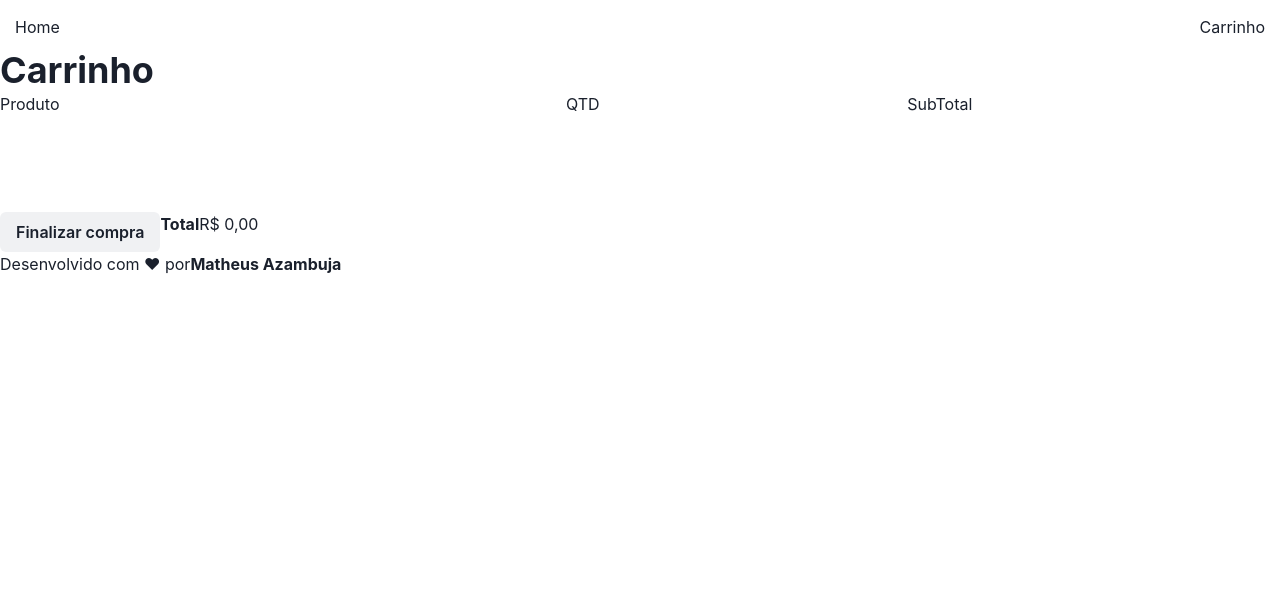
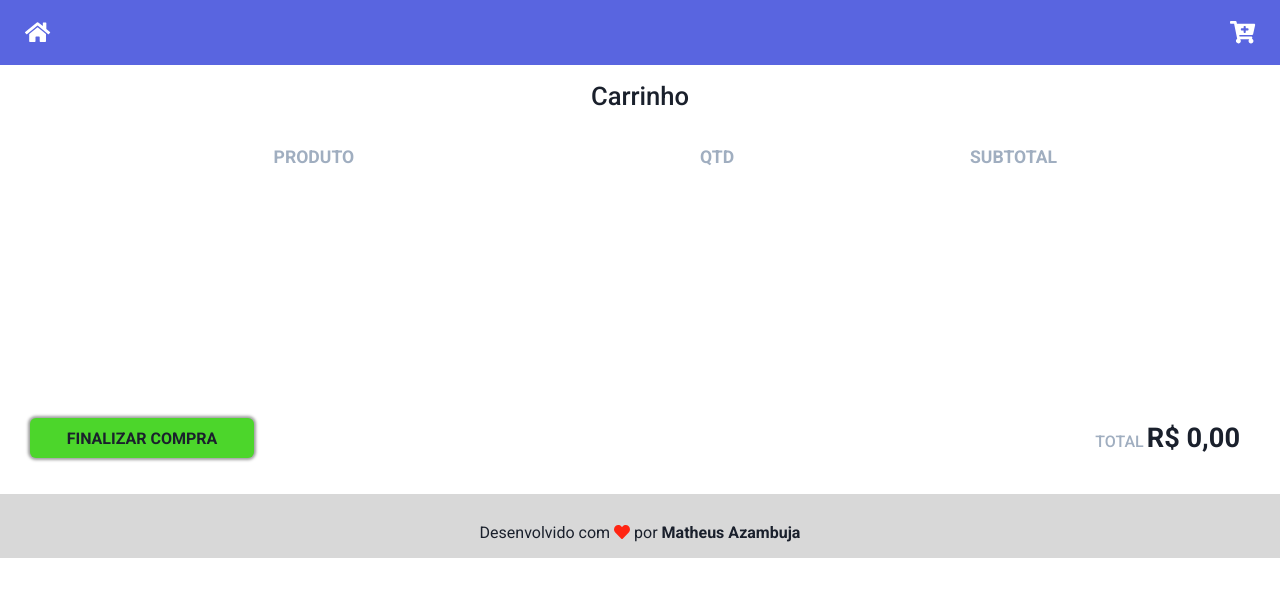
Before and after one commit to matheusazambuja/shopping-cart, a Next.js app: page /cart in a window 1280 px wide. Shown: the top 596 px of the page. Built offline with nearby package versions, Linux system fonts and the light colour scheme.

Commit message:
Add style in project. Changed layout ✔️

```diff
--- a/package.json
+++ b/package.json
@@ -9,6 +9,11 @@
     "server": "json-server server.json -p 3333"
   },
   "dependencies": {
+    "@babel/core": "^7.13.14",
+    "@fortawesome/fontawesome-svg-core": "^1.2.35",
+    "@fortawesome/free-regular-svg-icons": "^5.15.3",
+    "@fortawesome/free-solid-svg-icons": "^5.15.3",
+    "@fortawesome/react-fontawesome": "^0.1.14",
     "axios": "^0.21.1",
     "next": "10.1.3",
     "react": "17.0.2",
--- a/src/components/Footer.tsx
+++ b/src/components/Footer.tsx
@@ -1,16 +1,24 @@
-import { Box, Text } from "@chakra-ui/layout";
+import { Box, Flex, Text } from "@chakra-ui/layout";
+import { FontAwesomeIcon } from "@fortawesome/react-fontawesome";
 
 
 export function Footer() {
   return (
-    <Box as='footer' gridArea='header'
+    <Flex as='footer' gridArea='header'
+      justifyContent='center'
+      width='100%'
+      padding='1.7rem 0rem 0.8rem 0rem'
+
+      background='gray.300'
     >
       <Text as='span'>
-        Desenvolvido com ❤ por
+        Desenvolvido com <FontAwesomeIcon icon='heart' color='#FF2513'/> por
       </Text>
-      <Text as='strong'>
+      <Text as='strong'
+        marginLeft='4px'
+      >
         Matheus Azambuja
       </Text>
-    </Box>
+    </Flex>
   )
 }
--- a/src/components/Header.tsx
+++ b/src/components/Header.tsx
@@ -1,4 +1,5 @@
 import { Box, Flex, Link } from "@chakra-ui/layout";
+import { FontAwesomeIcon } from "@fortawesome/react-fontawesome";
 
 
 export function Header() {
@@ -8,13 +9,21 @@ export function Header() {
       alignItems='center'
       justifyContent='space-between'
 
-      margin='15px 15px 10px 15px'
+      width='100%'
+
+      background='blue.600'
+      color='white'
+      padding='17px 25px 14px 25px'
     >
-      <Link href='/'>
-        Home
+      <Link href='/'
+        fontSize='1.4rem'
+      >
+        <FontAwesomeIcon icon='home'/>
       </Link>
-      <Link href='/cart'>
-        Carrinho
+      <Link href='/cart'
+        fontSize='1.4rem'
+      >
+        <FontAwesomeIcon icon='cart-plus' />
       </Link>
     </Flex>
   )
--- a/src/contexts/CartContext.tsx
+++ b/src/contexts/CartContext.tsx
@@ -12,6 +12,7 @@ interface CartContextData {
   addProduct: (productId: number) => void
   removeProduct: (productId: number) => void
   updateProductQuantity: ({ productId, quantity }: UpdateProductQuantity) => void
+  productInCart: (productId: number) => boolean
 }
 
 interface CartProviderProps {
@@ -105,13 +106,22 @@ export function CartProvider({
     localStorage.setItem('@ShoppingCart:cart', JSON.stringify(cartUpdated))
   }
 
+  function productInCart(productId: number) {
+    const indexProduct = cart.findIndex(product => product.id === productId)
+
+    if (indexProduct === -1) return false
+
+    return true
+  }
+
 
   return (
     <CartContext.Provider value={{
       cart,
       addProduct,
       removeProduct,
-      updateProductQuantity
+      updateProductQuantity,
+      productInCart
     }}>
       {children}
     </CartContext.Provider>
--- a/src/pages/_app.tsx
+++ b/src/pages/_app.tsx
@@ -1,7 +1,13 @@
 import { CartProvider } from '../contexts/CartContext'
 import ThemeContainer from '../contexts/theme/ThemeContainer'
 
+import { faTimes, faCheck, faPlusCircle, faMinusCircle, faCartPlus, faHome, faTrash, faHeart } from '@fortawesome/free-solid-svg-icons'
+import { library } from '@fortawesome/fontawesome-svg-core'
+
 export default function MyApp({ Component, pageProps }) {
+  library.add(
+    faTimes, faCheck, faPlusCircle, faMinusCircle, faCartPlus, faHome, faTrash, faHeart
+  )
   return (
     <ThemeContainer>
       <CartProvider>
--- /dev/null
+++ b/src/pages/_document.tsx
@@ -0,0 +1,18 @@
+import Document, { DocumentProps, Html, Head, Main, NextScript } from 'next/document'
+
+export default class MyDocument extends Document<DocumentProps> {
+    render() {
+        return (
+            <Html>
+                <Head>
+                <link rel="preconnect" href="https://fonts.gstatic.com" />
+                <link href="https://fonts.googleapis.com/css2?family=Roboto:wght@300;400;500;700;900&display=swap" rel="stylesheet" />
+                </Head>
+                <body>
+                    <Main />
+                    <NextScript />
+                </body>
+            </Html>
+        )
+    }
+}
--- a/src/pages/cart.tsx
+++ b/src/pages/cart.tsx
@@ -1,6 +1,8 @@
 import { Button } from "@chakra-ui/button";
 import { Image } from "@chakra-ui/image";
+import { Input } from "@chakra-ui/input";
 import { Box, Flex, Grid, Heading, ListItem, Text, UnorderedList } from "@chakra-ui/layout";
+import { FontAwesomeIcon } from "@fortawesome/react-fontawesome";
 import Head from "next/head";
 import { useContext, useEffect } from "react";
 import { Footer } from "../components/Footer";
@@ -36,53 +38,208 @@ export default function Cart() {
         direction='column'
 
         height='100vh'
+
+        fontFamily='Roboto'
       >
         <Header />
-        <Heading>Carrinho</Heading>
+        <Text as='div'
+          display='flex'
+          alignItems='center'
+          justifyContent='center'
+
+          height='4rem'
+          fontSize='1.6rem'
+          fontWeight='500'
+        >
+          Carrinho
+        </Text>
         <Grid as='div'
-          templateColumns='1.5fr 0.6 0.9fr'
+          templateColumns='1.5fr 0.6fr 0.9fr'
           templateRows='0.2fr 2.4fr 0.4fr'
           templateAreas="
             'infoColumn quantityColumn subtotalColumn'
             'cartList cartList cartList'
             'checkout checkout checkout'
           "
+
+          margin='15px'
         >
-          <Text as='span' gridArea='infoColumn'>Produto</Text>
-          <Text as='span' gridArea='quantityColumn'>QTD</Text>
-          <Text as='span' gridArea='subtotalColumn'>SubTotal</Text>
+          <Text as='strong' gridArea='infoColumn'
+            display='flex'
+            alignItems='center'
+            justifyContent='center'
+
+            color='gray.400'
+            fontSize='1.1rem'
+            textTransform='uppercase'
+            marginRight='1.7rem'
+          >
+            Produto
+          </Text>
+          <Text as='strong' gridArea='quantityColumn'
+            display='flex'
+            alignItems='center'
+            justifyContent='center'
+
+            color='gray.400'
+            fontSize='1.1rem'
+            textTransform='uppercase'
+
+            marginRight='6rem'
+          >
+            QTD
+          </Text>
+          <Text as='strong' gridArea='subtotalColumn'
+            display='flex'
+            alignItems='center'
+            justifyContent='flex-start'
+
+            color='gray.400'
+            fontSize='1.1rem'
+            textTransform='uppercase'
+
+            paddingLeft='5rem'
+          >
+            SubTotal
+          </Text>
 
           <UnorderedList gridArea='cartList'>
             {cartFormatted.map((cartItem) => (
               <ListItem key={cartItem.id}
                 display='grid'
-                gridTemplateColumns='1.6fr 0.6fr 0.8fr'
+                gridTemplateColumns='1.5fr 0.6fr 0.9fr'
                 gridTemplateRows='1fr'
                 gridTemplateAreas="
                   'infoProduct quantityProduct subtotalProduct'
                 "
+
+                boxShadow='-1px 0px 9px 3px rgba(0,0,0,0.08)'
+                borderRadius='10px'
+
+                margin='10px 0'
               >
-                <Flex as='div' gridArea='infoProduct'>
-                  <Image src={cartItem.imageURL} alt={cartItem.name} />
+                <Flex as='div' gridArea='infoProduct'
+                  alignItems='center'
+                >
+                  <Image src={cartItem.imageURL} alt={cartItem.name}
+                    margin='2px'
+                    width='12rem'
+                  />
                   <Flex as='div'
                     direction='column'
+
+                    marginLeft='4rem'
                   >
-                    <Text as='span'>{cartItem.name}</Text>
-                    <Text as='strong'>{cartItem.priceFormatted}</Text>
+                    <Text as='span'
+                      color='gray.500'
+                      fontSize='1.1rem'
+                    >
+                      {cartItem.name}
+                    </Text>
+                    <Text as='strong'
+                      color='gray.500'
+                      fontSize='1.25rem'
+                    >
+                      {cartItem.priceFormatted}
+                    </Text>
                   </Flex>
+                </Flex>
+                <Flex as='div' gridArea='quantityProduct'
+                  alignItems='center'
+                  justifyContent='center'
+                >
+                  <Button type='button'
+                    background='transparent'
+                    color='blue.600'
+
+                    _hover={{
+                      background: 'blue.600',
+                      color: 'white'
+                    }}
+                  >
+                    <FontAwesomeIcon icon='minus-circle' />
+                  </Button>
+                  <Input type='text' readOnly value={cartItem.quantity}
+                    width='58px'
+                    margin='0 10px'
+
+                    textAlign='center'
+                  />
+                  <Button type='button'
+                    background='transparent'
+                    color='blue.600'
+
+                    _hover={{
+                      background: 'blue.600',
+                      color: 'white'
+                    }}
+                  >
+                    <FontAwesomeIcon icon='plus-circle' />
+                  </Button>
+                </Flex>
+                <Flex as='div'
+                  alignItems='center'
+                  justifyContent='center'
+                >
+                  <Text as='strong'
+                    color='gray.500'
+                    fontSize='1.15rem'
+                    marginRight='5rem'
+                  >
+                    {cartItem.subTotal}
+                  </Text>
+                  <Button type='button'
+                    marginLeft='2rem'
+
+                    background='transparent'
+                    color='blue.600'
+
+                    _hover={{
+                      background: 'blue.600',
+                      color: 'white'
+                    }}
+                  >
+                    <FontAwesomeIcon icon='trash' />
+                  </Button>
                 </Flex>
               </ListItem>
             ))}
           </UnorderedList>
-          <Flex as='footer'>
-            <Button type='button'>
+          <Flex as='footer' gridArea='checkout'
+            alignItems='center'
+            justifyContent='space-between'
+
+            margin='30px 25px 20px 15px'
+          >
+            <Button type='button'
+              background='green.400'
+              boxShadow='0px 0px 3px 2px rgba(0,0,0,0.38)'
+              textTransform='uppercase'
+
+              width='14rem'
+
+              _hover={{
+                background: 'blue.600',
+                color: 'white'
+              }}
+            >
               Finalizar compra
             </Button>
-            <Flex as='div'>
-              <Text as='strong'>
-                Total
+            <Flex as='div'
+              alignItems='baseline'
+            >
+              <Text as='span'
+                color='gray.400'
+                fontWeight='500'
+                marginRight='3px'
+              >
+                TOTAL
               </Text>
-              <Text as='span'>
+              <Text as='span'
+
+                fontSize='1.7rem'
+                fontWeight='700'
+              >
                 {total}
               </Text>
             </Flex>
--- a/src/pages/index.tsx
+++ b/src/pages/index.tsx
@@ -22,6 +22,8 @@ export default function Home(props: HomeProps) {
         direction='column'
         alignItems='center'
         height='100vh'
+
+        fontFamily='Roboto'
       >
         <Header />
         <ProductList productsStock={props.productsStock}/>
```
Also changed, not shown: src/components/ProductList.tsx (+68 -11 lines), 1 other file (tests, documents, lock files or other folders).
